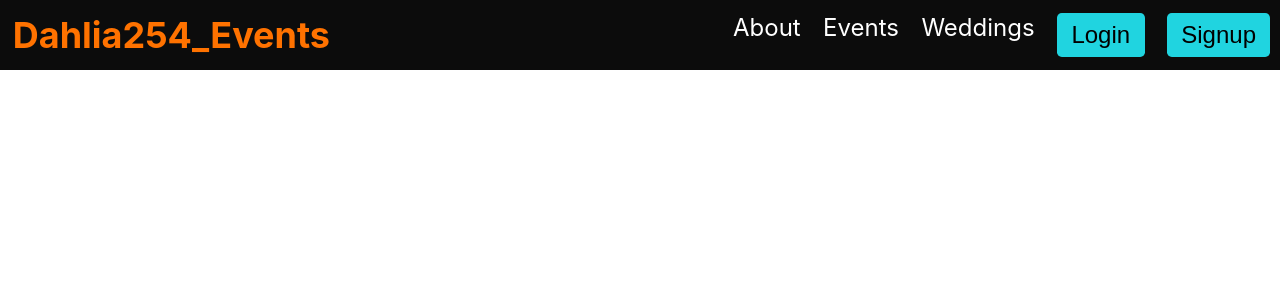
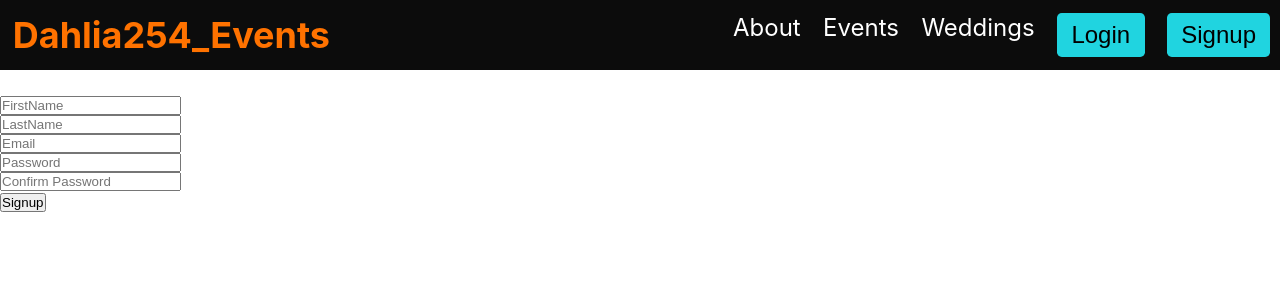
Before and after one commit to Leestan360/dahlia254_events-react, a React (Create React App) app: page /signup in a window 1280 px wide. Shown: the top 300 px of the page. Built offline with nearby package versions, Linux system fonts and the light colour scheme.

Commit message:
Style the signup form

```diff
--- a/src/components/Authentication.js
+++ b/src/components/Authentication.js
@@ -1,4 +1,5 @@
 import React, { useState } from "react";
+import "../styles/style.css"
 
 
 function Authentication() {
@@ -20,6 +21,12 @@ function Authentication() {
     setUsers([...users, newUser])
   }
 
+  // function checkPassword() {
+  //   if (formData.password !== formData.confirmPassword) {
+  //     alert("Passwords do not match")
+  //   }
+  // }
+
   function handleSubmit(event) {
     event.preventDefault();
     fetch("https://dahlia254-react.herokuapp.com/users", {
@@ -32,19 +39,23 @@ function Authentication() {
     })
     .then(response => response.json())
     .then(data => {
+      if (formData.password !== formData.confirmPassword) {
+        alert("Passwords do not match")
+      } else {
       onAddUser(data)
       setFormData({...formData, firstName: "", lastName: "", email: "", password: "", confirmPassword: ""})
+      console.log(data)}
     })
   }
 
 
   return (
     <form onSubmit={handleSubmit} className="signup-form">
-      <input onChange={handleChange} name="firstName" type="text" placeholder="FirstName"/>
-      <input onChange={handleChange} name="lastName" type="text" placeholder="LastName"/>
-      <input onChange={handleChange} name="email" type="email" placeholder="Email"/>
-      <input onChange={handleChange} name="password" type="password" placeholder="Password"/>
-      <input onChange={handleChange} name="confirmPassword" type="password" placeholder="Confirm Password"/>
+      <input onChange={handleChange} name="firstName" type="text" placeholder="FirstName" required />
+      <input onChange={handleChange} name="lastName" type="text" placeholder="LastName" required />
+      <input onChange={handleChange} name="email" type="email" placeholder="Email" required />
+      <input onChange={handleChange} name="password" type="password" placeholder="Password" required />
+      <input onChange={handleChange} name="confirmPassword" type="password" placeholder="Confirm Password" required />
       <button type="submit">Signup</button>
     </form>
   );
--- a/src/styles/style.css
+++ b/src/styles/style.css
@@ -2,6 +2,8 @@
   margin: 0;
   padding: 0;
 }
+
+/* NavBar styling */
 
 .navbar {
   display: flex;
@@ -53,6 +55,7 @@
   border: 1px solid red;
 }
 
+/* Wedding styling and events styling*/
 .wedding-event {
   display: grid;
   grid-gap: 0.9rem;
@@ -60,3 +63,15 @@
   margin: 2rem;
   margin-top: 5.5rem;
 }
+
+/* Authentiction styling */
+.signup-form {
+  margin-top: 6rem;
+  margin-left: auto;
+  margin-right: auto;
+}
+
+.signup-form input {
+  display: grid;
+  grid-template-columns: repeat(1, 1fr);
+}
```
